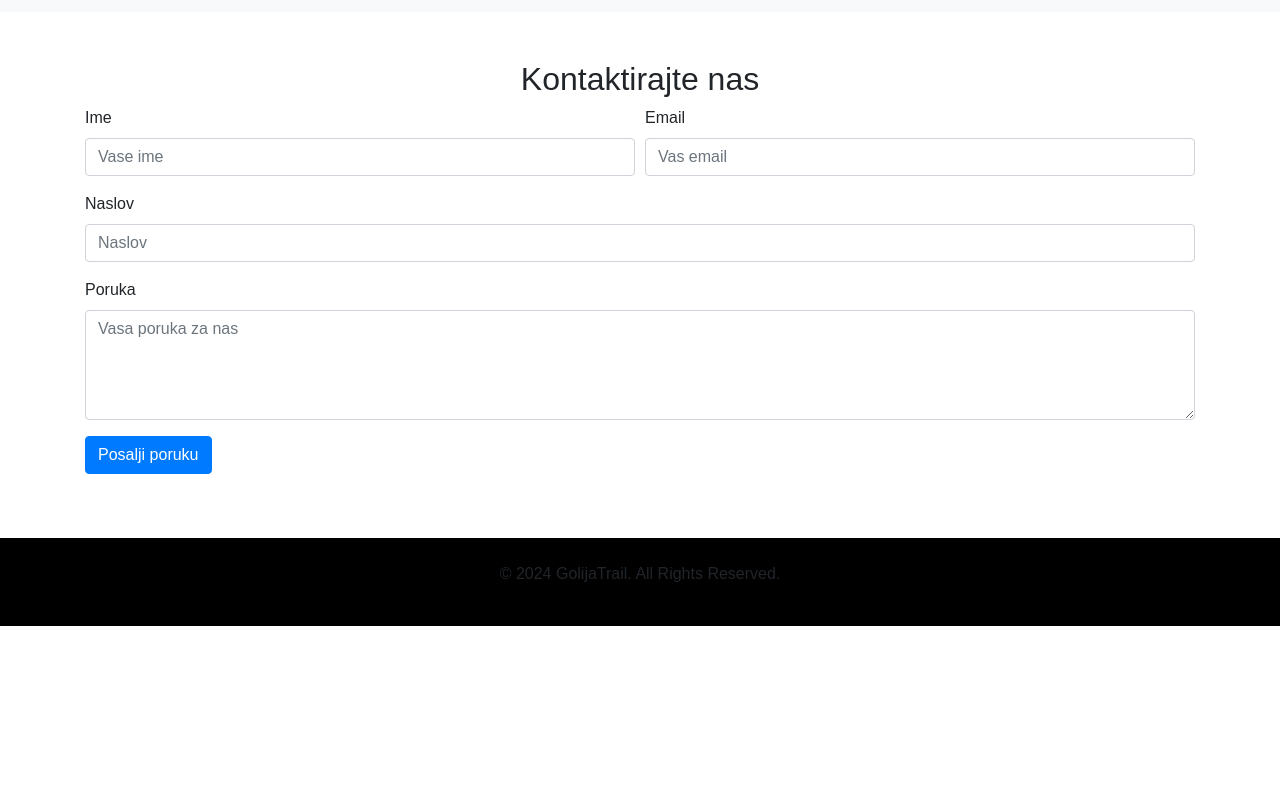
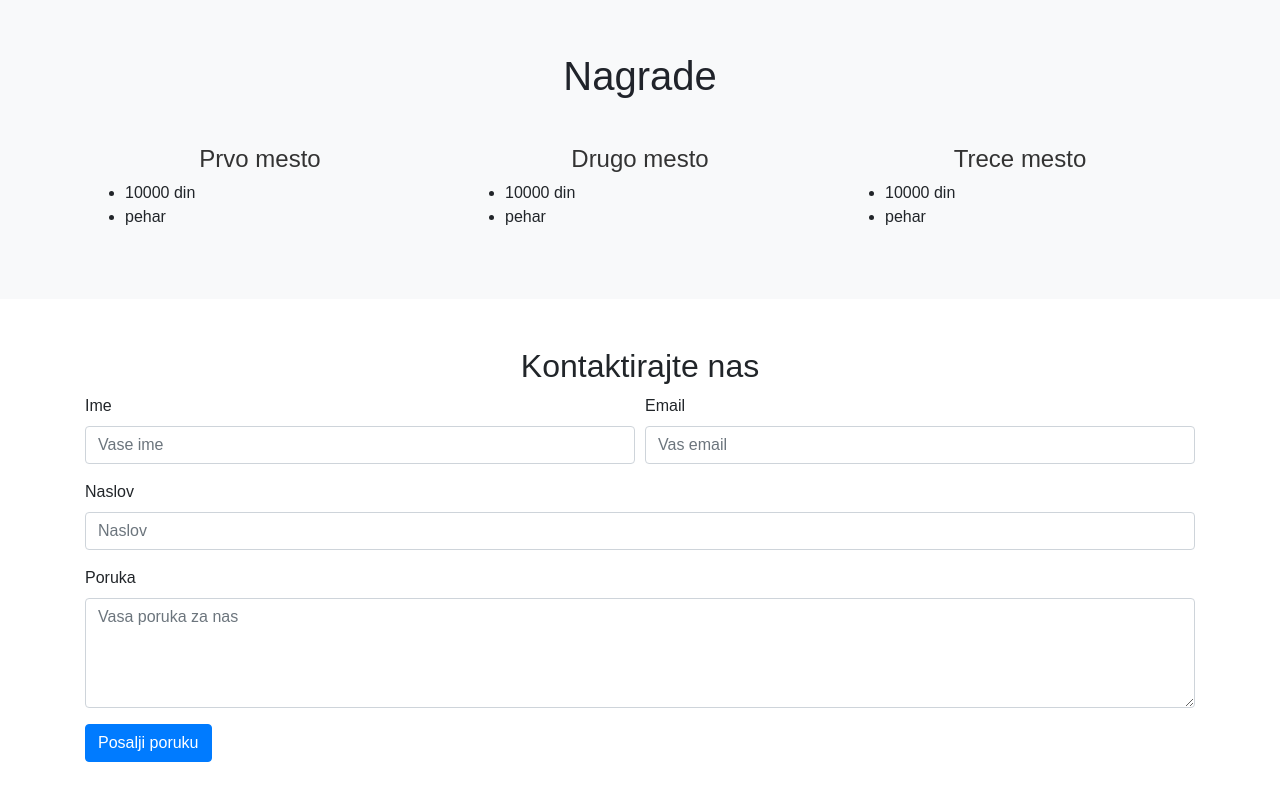
Before and after one commit to andrej-aleksic/golijaTrail, a plain HTML site: page index.html in a window 1280 px wide. Shown: the part 2202-3002 px from the top of the page. Before the commit the page ends 2828 px from the top, so only its background shows below. Drawn offline with nearby package versions, Linux system fonts and the light colour scheme; a script that the page names is missing.

Commit message:
Added awards section

```diff
--- a/index.html
+++ b/index.html
@@ -115,6 +115,44 @@
         </div>
     </section>
 
+    <section id="awards" class="awards">
+        <div class="container">
+            <h2>Nagrade</h2>
+            <div class="row">
+                <div class="col-md-4">
+                    <div class="award-item">
+                        <h5>Prvo mesto</h5>
+                        <ul>
+                            <li>10000 din</li>
+                            <li>pehar
+                            </li>
+                        </ul>
+                    </div>
+                </div>
+                <div class="col-md-4">
+                    <div class="award-item">
+                        <h5>Drugo mesto</h5>
+                        <ul>
+                            <li>10000 din</li>
+                            <li>pehar
+                            </li>
+                        </ul>
+                    </div>
+                </div>
+                <div class="col-md-4">
+                    <div class="award-item">
+                        <h5>Trece mesto</h5>
+                        <ul>
+                            <li>10000 din</li>
+                            <li>pehar
+                            </li>
+                        </ul>
+                    </div>
+                </div>
+            </div>
+        </div>
+    </section>
+
     <!-- Contact Section -->
     <section id="contact" class="py-5">
         <div class="container">
--- a/styles.css
+++ b/styles.css
@@ -181,3 +181,49 @@ footer {
 .faq a:hover {
     text-decoration: underline;
 }
+
+
+
+
+
+
+
+.awards {
+    padding: 40px 0;
+    background-color: #f8f9fa; /* Light grey background */
+}
+
+.awards h2 {
+    margin-bottom: 30px;
+    font-size: 2.5rem;
+    text-align: center;
+    color: #20232a;
+}
+
+.award-item {
+    text-align: center;
+    margin-bottom: 30px;
+}
+
+.award-item ul{
+    text-align: left;
+    margin-bottom: 30px;
+}
+
+.award-item img {
+    max-width: 100%;
+    height: auto;
+    border-radius: 8px;
+}
+
+.award-item h5 {
+    margin-top: 15px;
+    font-size: 1.5rem;
+    color: #333;
+}
+
+.award-item p {
+    margin-top: 10px;
+    font-size: 1rem;
+    color: #555;
+}
```
